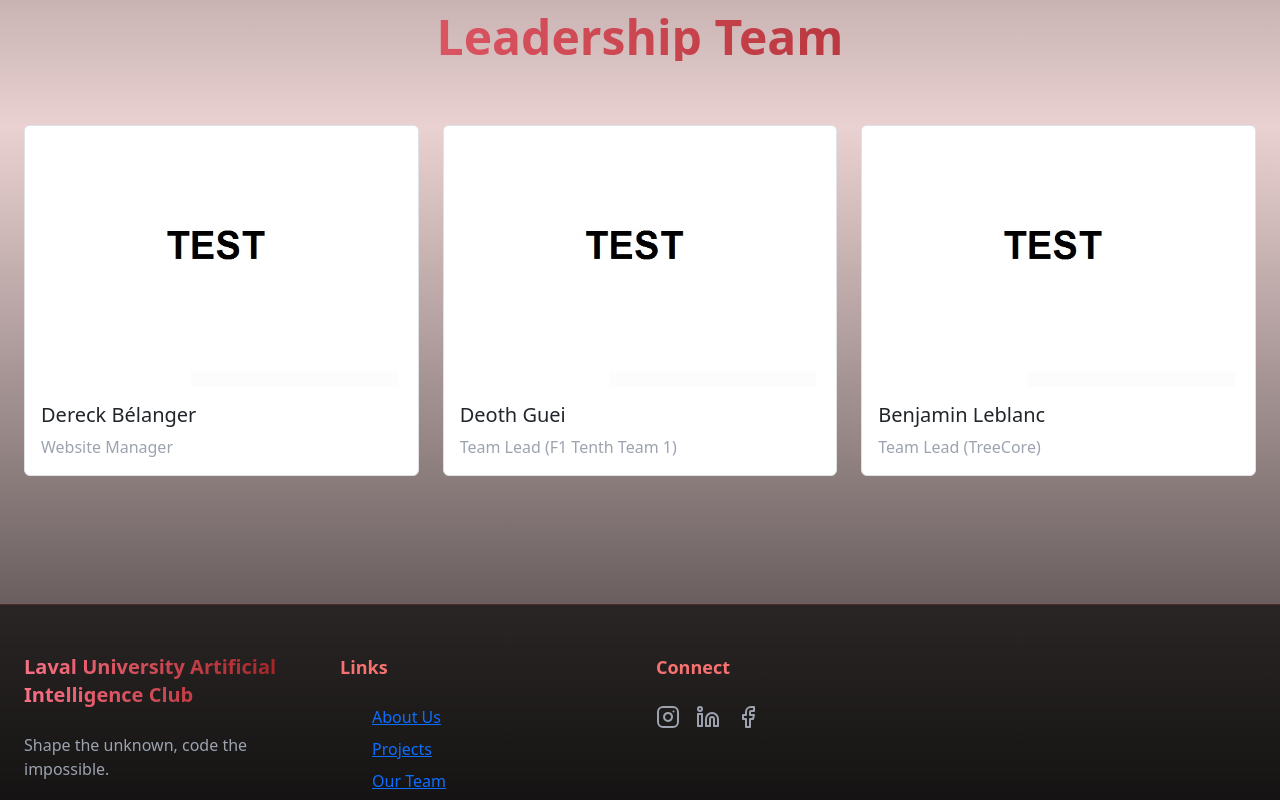
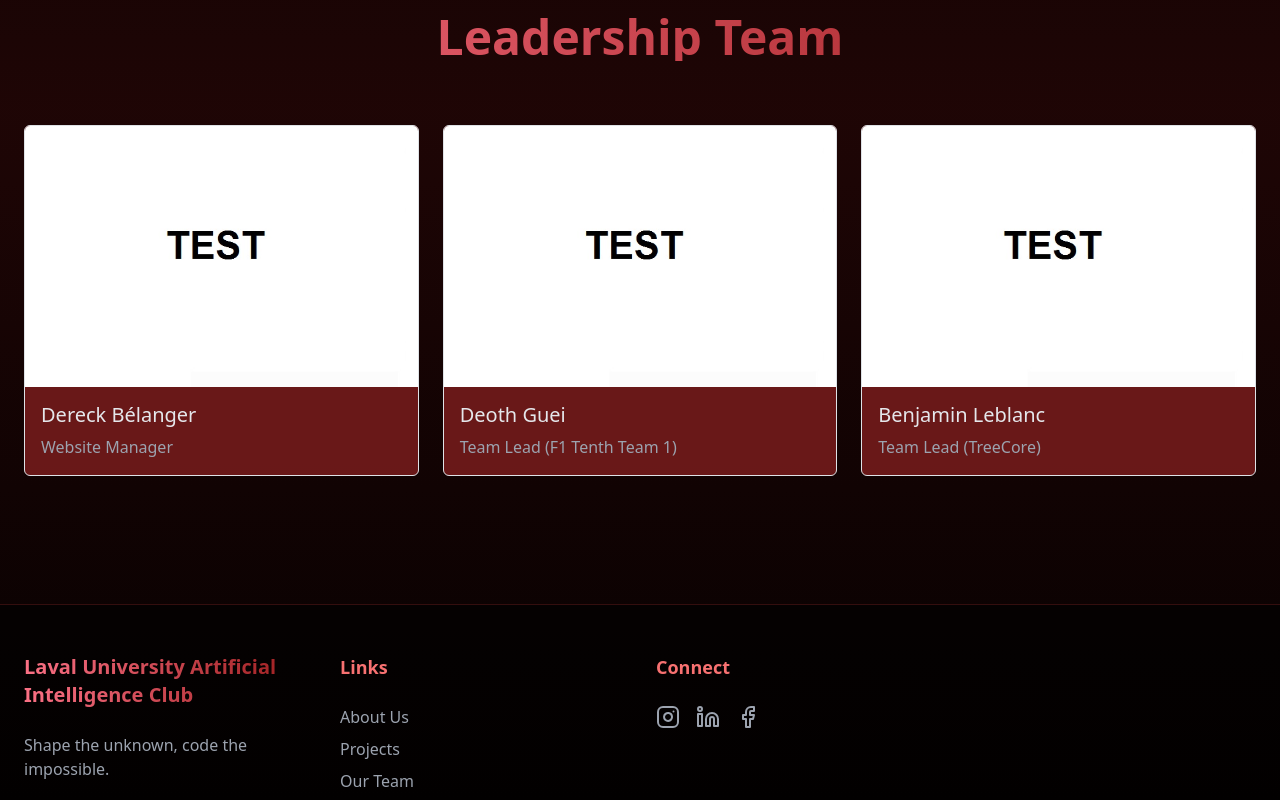
Before and after one commit to cia-ulaval/Site_Club_IA, a React (Vite) app: page /managment in a window 1280 px wide. Shown: the part 740-1540 px from the top of the page. Built offline with nearby package versions, Linux system fonts and the light colour scheme.

Commit message:
Fixed important display bug
I literally have no clue how the bug appeared or disappeared, I almost went crazy the whole website was messed up I'll just pray it doesn't happen again (I think it was just a spelling error in a path which messed up the bootstrap importation...)

```diff
--- a/index.html
+++ b/index.html
@@ -4,7 +4,7 @@
     <meta charset="UTF-8" />
     <link rel="icon" type="image/svg+xml" href="/vite.svg" />
     <meta name="viewport" content="width=device-width, initial-scale=1.0" />
-    <title>EEG Website</title>
+    <title>CIA Website</title>
   </head>
   <body>
     <div id="root"></div>
--- a/package.json
+++ b/package.json
@@ -12,6 +12,7 @@
   "dependencies": {
     "@splidejs/react-splide": "^0.7.12",
     "@splidejs/splide-extension-auto-scroll": "^0.5.3",
+    "@types/bootstrap": "^5.2.10",
     "bootstrap": "^5.3.3",
     "lucide-react": "^0.344.0",
     "react": "^18.3.1",
--- a/src/pages/Managment.tsx
+++ b/src/pages/Managment.tsx
@@ -1,3 +1,4 @@
+import "bootstrap/dist/css/bootstrap.min.css";
 import Card from "react-bootstrap/Card";
 import Col from "react-bootstrap/Col";
 import Row from "react-bootstrap/Row";
@@ -38,7 +39,7 @@ const cardData2 = [
   },
 ];
 
-const Managment = () => {
+const Management = () => {
   return (
     <div>
       <section className="max-w-7xl mx-auto px-4 py-12">
@@ -48,7 +49,7 @@ const Managment = () => {
         <Row xs={1} md={3} className="g-4">
           {cardData.map((card, idx) => (
             <Col key={idx}>
-              <Card className="bg-red-900/80 border">
+              <Card className="bg-red-900/80 border text-white">
                 <Card.Img variant="top" src={card.imgSrc} />
                 <Card.Body>
                   <Card.Title className="text-gray-200">
@@ -61,7 +62,6 @@ const Managment = () => {
           ))}
         </Row>
       </section>
-
       <section className="max-w-7xl mx-auto px-4 py-12">
         <h1 className="text-center text-5xl font-bold gradient-text mt-10 mb-16">
           Leadership Team
@@ -69,7 +69,7 @@ const Managment = () => {
         <Row xs={1} md={3} className="g-4">
           {cardData2.map((card, idx) => (
             <Col key={idx}>
-              <Card className="bg-red-900/80 border">
+              <Card className="bg-red-900/80 border text-white">
                 <Card.Img variant="top" src={card.imgSrc} />
                 <Card.Body>
                   <Card.Title className="text-gray-200">
@@ -86,4 +86,4 @@ const Managment = () => {
   );
 };
 
-export default Managment;
+export default Management;
```
Also changed, not shown: 1 other file (tests, documents, lock files or other folders).
